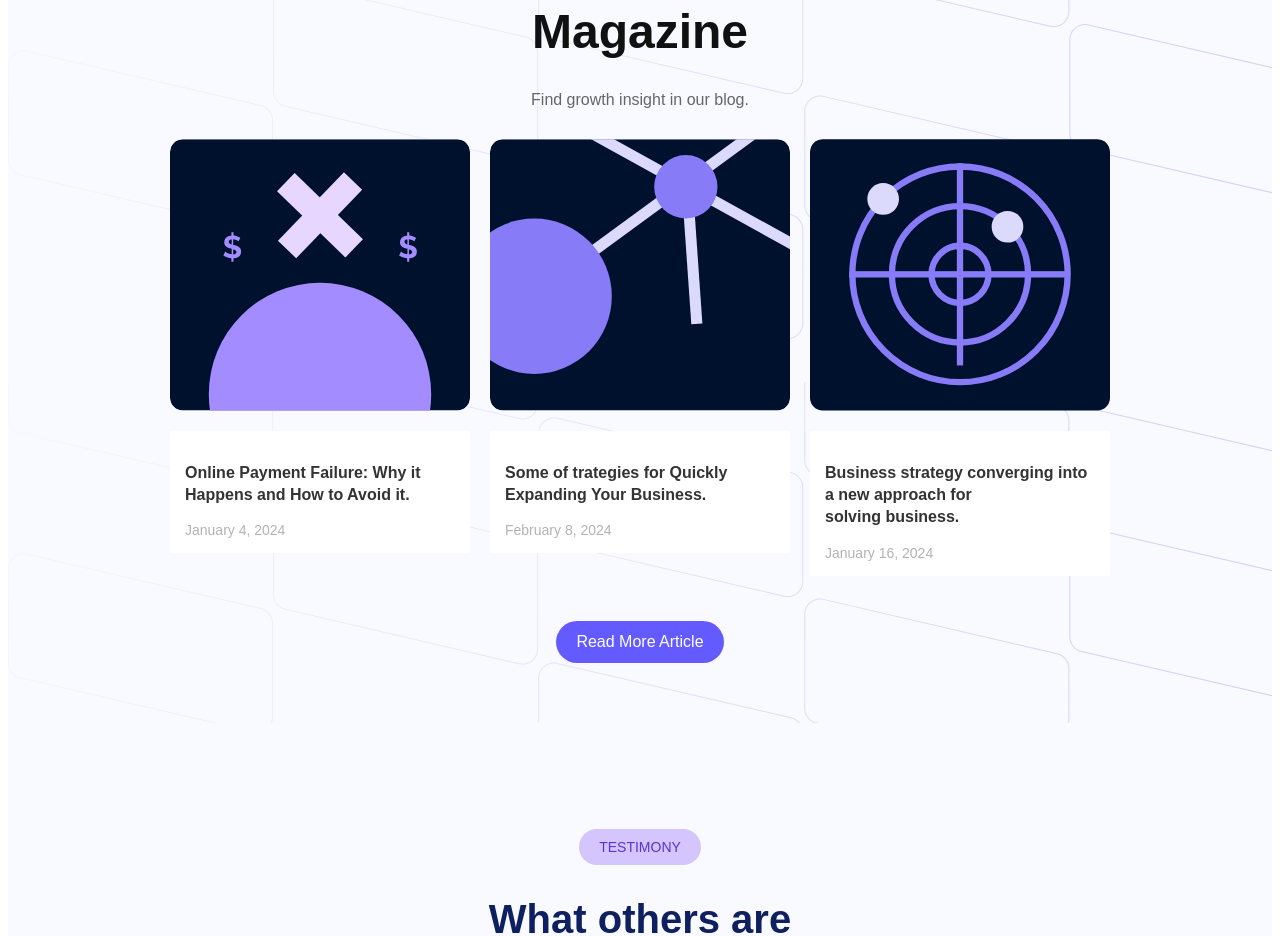
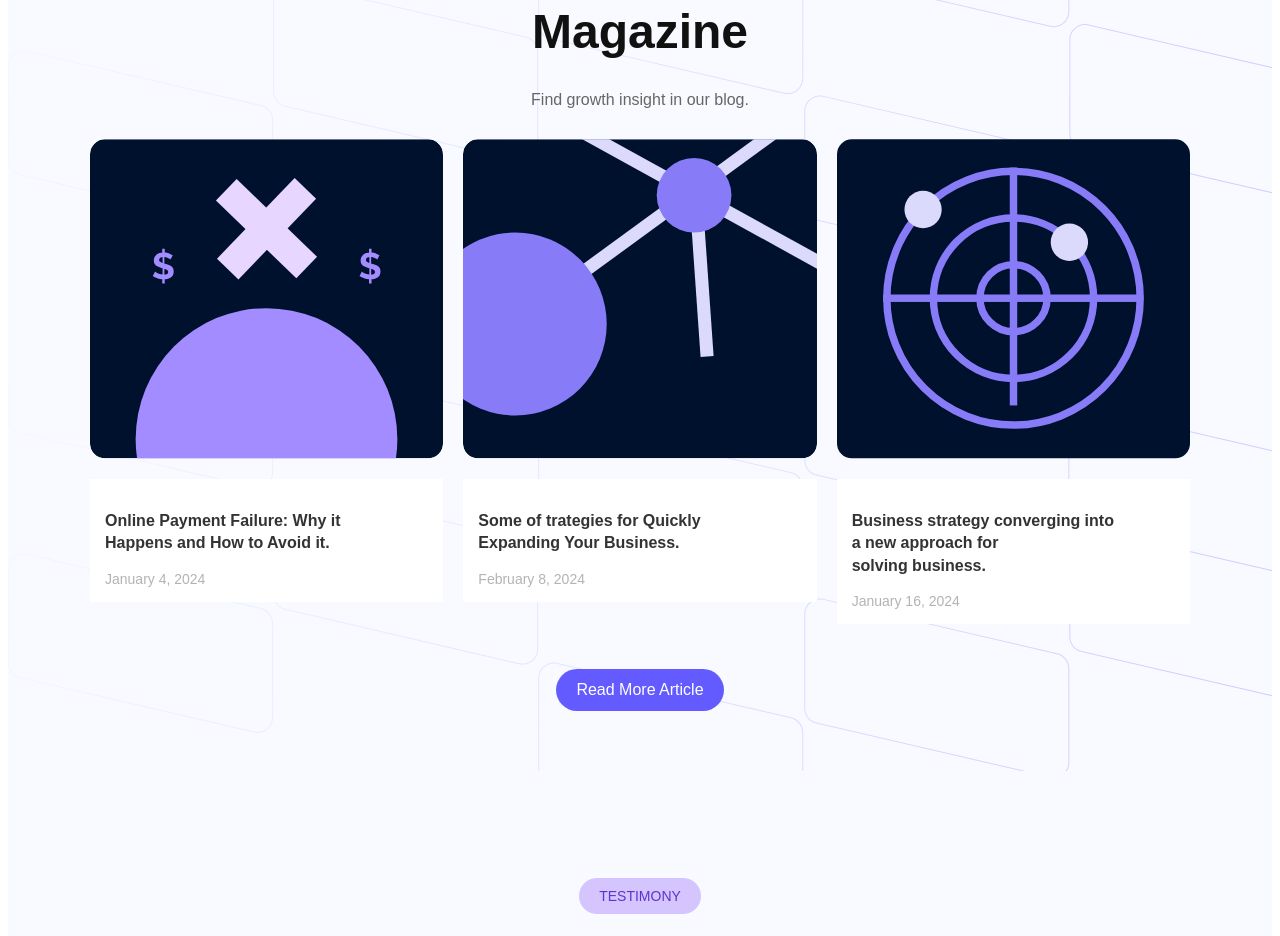
Before and after one commit to F-777/Fundsphere-Slicing, a React (Vite) app: page / in a window 1280 px wide. Shown: the part 3820-4756 px from the top of the page. Built offline with nearby package versions, Linux system fonts and the light colour scheme; a web font is replaced by a local one.

Commit message:
Update index.css

```diff
--- a/src/index.css
+++ b/src/index.css
@@ -1176,6 +1176,23 @@ input:checked + .slider {
     color: #635BFF;
 }
 
+@media (min-width: 768px) {
+  .insight-content-wrapper {
+    gap: 30px;
+  }
+
+  .insight-content {
+    flex-wrap: nowrap;
+  }
+
+  .insight-small-card-pay,
+  .insight-small-card-strategy,
+  .insight-small-card-business {
+    width: 45%; /* Dua kartu per baris */
+  }
+}
+
+
 
 /* Testimony page stylesheet */
 
```
